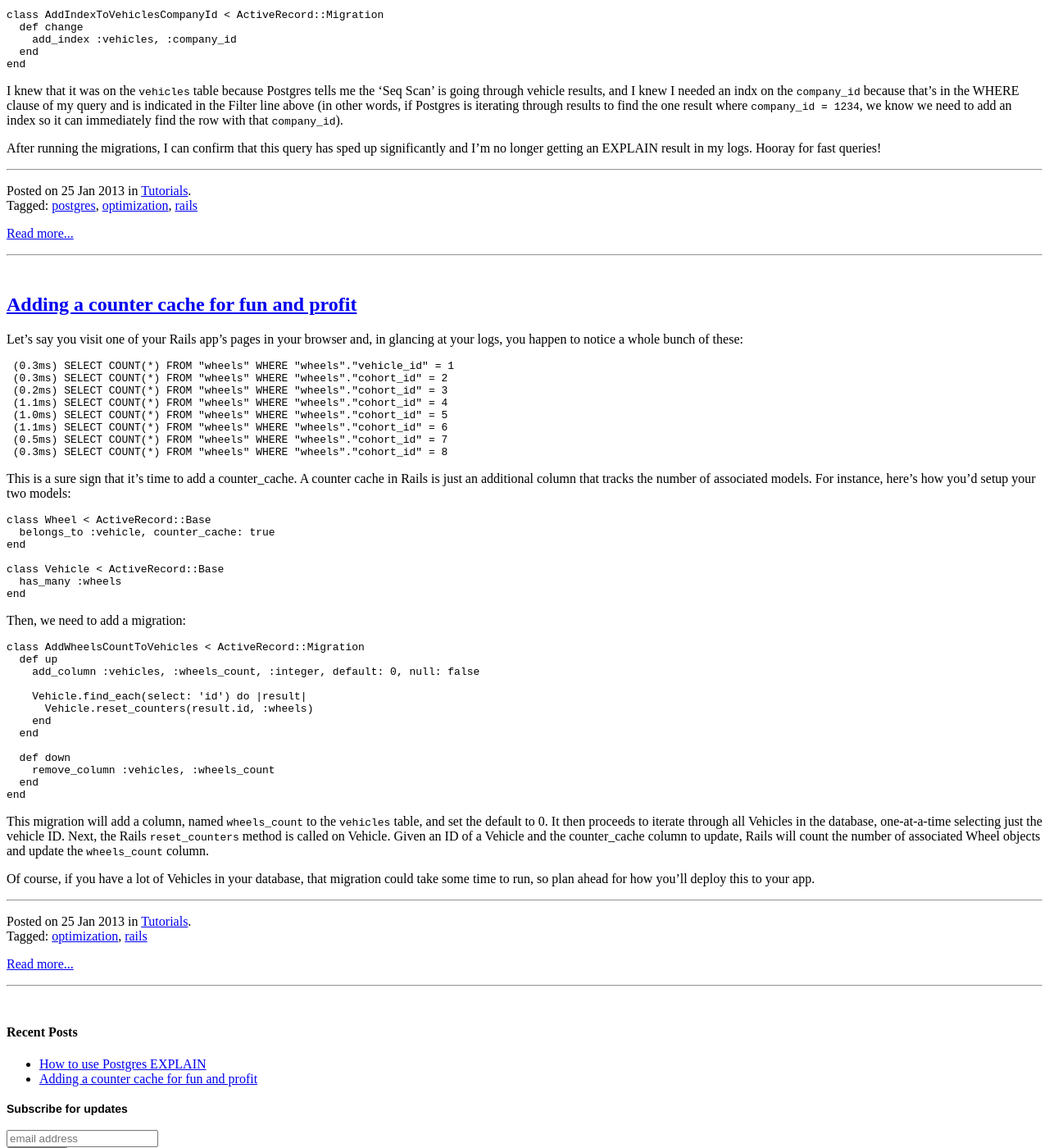
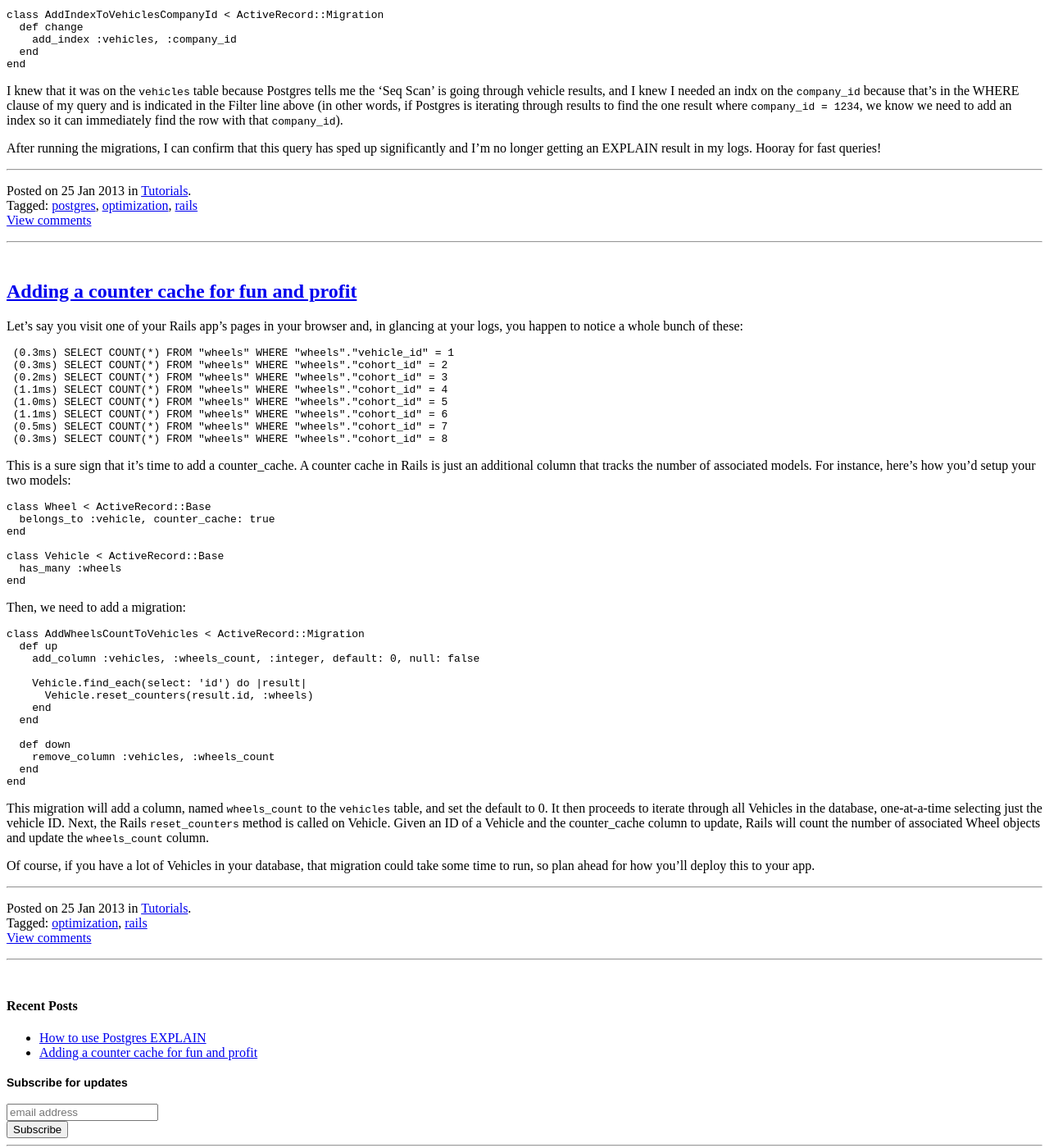
Before and after one commit to rtwomey/elegantruby, a Jekyll site: the page built from index.md, in a window 1280 px wide and 1400 px high, scrolled down 493 px. Shown: the whole window at 82% size. Built offline with Jekyll 4.4.1, drawn with Linux system fonts in a browser that asks for light colours; Markdown is read by kramdown in place of the engine named in the settings; comment, search, counter and statistics services are not loaded.

Commit message:
Refactor footer for posts

```diff
--- /dev/null
+++ b/_includes/post_footer
@@ -0,0 +1,11 @@
+<p>
+  Posted on {{ post.date | date_to_string }} in <a href="/categories.html#{{ post.category }}-ref">{{ post.category }}</a>.<br/>
+  Tagged:
+
+  {% assign last_item = (post.tags | last) %}
+  {% for tag in post.tags %}
+    <a href="/tags.html#{{ tag }}-ref">{{ tag }}</a>{% unless tag contains last_item %},{% endunless %}
+  {% endfor %}<br/>
+
+  <a href="{{ BASE_PATH }}{{ post.url }}">View comments</a>
+</p>
--- a/_includes/themes/twitter/post.html
+++ b/_includes/themes/twitter/post.html
@@ -7,9 +7,9 @@
 <div class="row">
   <div class="span8">
     {{ content }}
-    <hr>
+    <hr/>
     {% include pagination %}
-    <hr>
+    <hr/>
     {% include JB/comments %}
   </div>
 
--- a/index.md
+++ b/index.md
@@ -14,26 +14,7 @@
 
       <hr/>
 
-      <div class="row">
-        <div class="span6">
-          <p>
-            Posted on {{ post.date | date_to_string }} in <a href="/categories.html#{{ post.category }}-ref">{{ post.category }}</a>.<br/>
-            Tagged:
-
-            {% assign last_item = (post.tags | last) %}
-            {% for tag in post.tags %}
-              <a href="/tags.html#{{ tag }}-ref">{{ tag }}</a>{% unless tag contains last_item %},{% endunless %}
-            {% endfor %}<br/>
-
-          </p>
-        </div>
-
-        <div class="span2">
-          <p>
-            <a href="{{ BASE_PATH }}{{ post.url }}">Read more...</a>
-          </p>
-        </div>
-      </div>
+      {% include post_footer %}
 
       <hr/>
 
```
